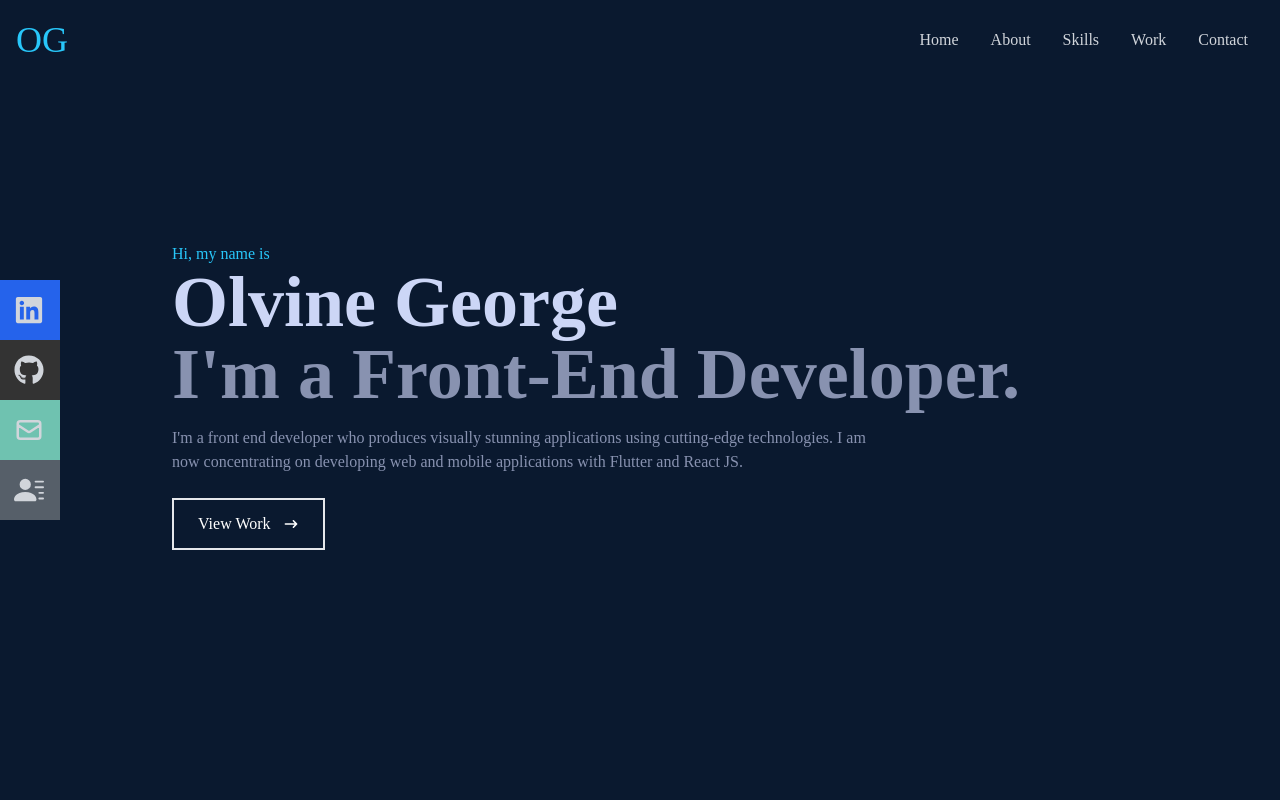
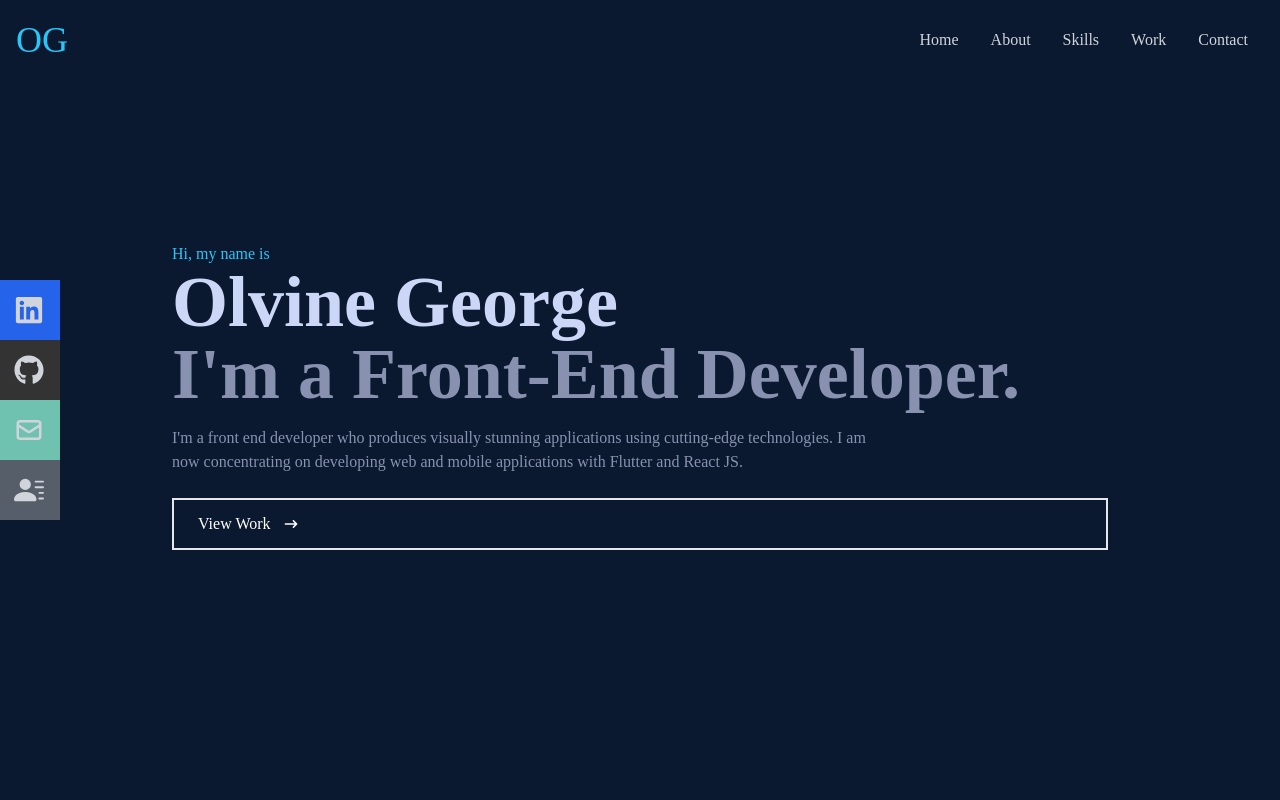
Before and after one commit to Olvine23/portfolio-site, a React (Create React App) app: page / in a window 1280 px wide. Shown: the top 800 px of the page. Built offline with nearby package versions, Linux system fonts and the light colour scheme.

Commit message:
implemented the view work button

```diff
--- a/src/components/Home.jsx
+++ b/src/components/Home.jsx
@@ -1,5 +1,7 @@
 import React from "react";
 import { HiArrowNarrowRight } from "react-icons/hi";
+import { Link } from "react-scroll";
+
 
 const Home = () => {
   return (
@@ -19,12 +21,12 @@ const Home = () => {
           web and mobile applications with Flutter and React JS.
         </p>
         <div>
-          <button className="text-white hover:text-green-400 group border-2 px-6 py-3 my-2 flex items-center  hover:border-[#28c7fa]">
+          <Link smooth={true} to ='work' className="text-white hover:text-green-400 group border-2 px-6 py-3 my-2 flex items-center  hover:border-[#28c7fa]">
             View Work
             <span className="group-hover:rotate-90 duration-300">
               <HiArrowNarrowRight className="ml-3 " />
             </span>
-          </button>
+          </Link>
         </div>
       </div>
     </div>
```
